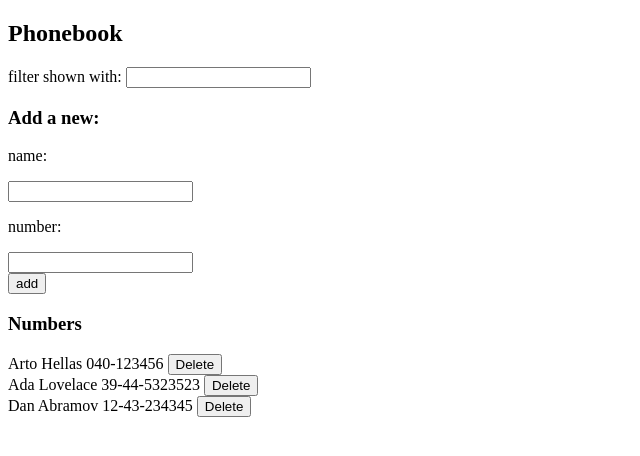
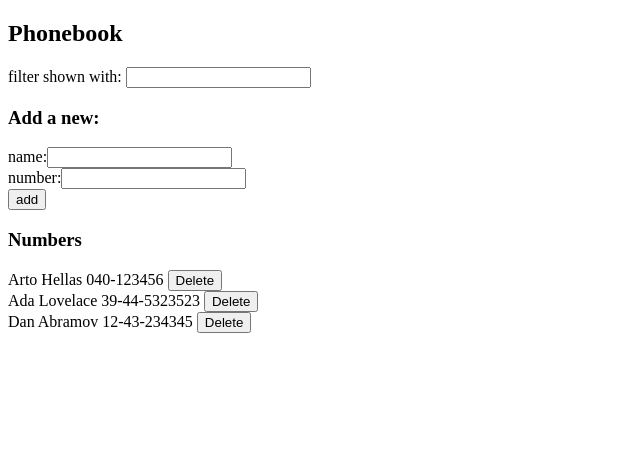
Before and after one commit to anhtumai/fullstack-open-2021, a React (Create React App) app in the folder part2/phonebook/: page / in a window 1280 px wide. Shown: the top 456 px of the page, without its empty margins (0-640 px from the left). Built offline with nearby package versions, Linux system fonts and the light colour scheme; data requests are answered from the project's data file.

Commit message:
Add span tag to Form component

```diff
--- a/part2/phonebook/src/components/Form.tsx
+++ b/part2/phonebook/src/components/Form.tsx
@@ -37,14 +37,15 @@ const PersonForm = ({ handleSubmit }: IPersonFormProps) => {
           value={name}
           onInputChange={(e) => setName(e.target.value)}
         >
-          <p>name:</p>
+          <span>name:</span>
         </InputWithLabel>
+        <br />
         <InputWithLabel
           htmlFor="number"
           value={phoneNumber}
           onInputChange={(e) => setPhoneNumber(e.target.value)}
         >
-          <p>number:</p>
+          <span>number:</span>
         </InputWithLabel>{" "}
         <div>
           <button type="submit">add</button>
```
